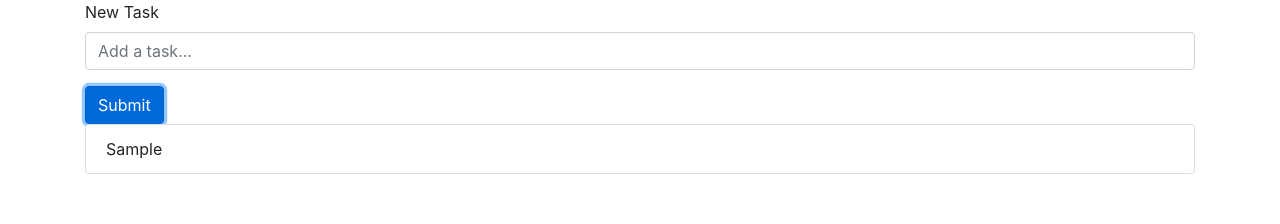
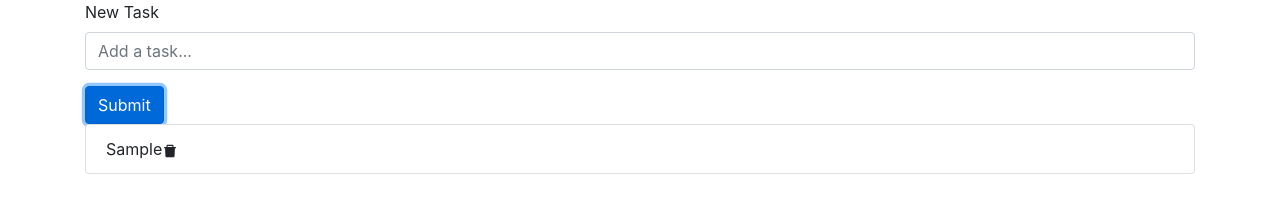
Before and after one commit to Tsugami/todolist-react-bootstrap, a React (Create React App) app: page / in a window 1280 px wide. Both pictures are taken after typing "Sample" into the empty fields and a click on the button "Submit". Shown: the top 224 px of the page. Built offline with nearby package versions, Linux system fonts and the light colour scheme.

Commit message:
add react icons!

```diff
--- a/package.json
+++ b/package.json
@@ -10,6 +10,7 @@
     "react": "^17.0.1",
     "react-bootstrap": "^1.5.0",
     "react-dom": "^17.0.1",
+    "react-icons": "^4.2.0",
     "react-scripts": "4.0.2",
     "web-vitals": "^1.0.1"
   },
--- /dev/null
+++ b/src/App.css
@@ -0,0 +1,4 @@
+.task-item {
+  justify-content: space-between;
+  align-items: center;
+}
--- a/src/App.js
+++ b/src/App.js
@@ -2,6 +2,9 @@ import React, { useState } from 'react'
 import { Container, ListGroup } from 'react-bootstrap'
 import TodoForm from './components/TodoForm'
 import { generateID } from './utils/generateID'
+import { AiFillDelete } from 'react-icons/ai'
+
+import './App.css'
 
 function App() {
   const [tasks, setTasks] = useState([])
@@ -22,7 +25,10 @@ function App() {
       />
       <ListGroup>
         {tasks.map((task) => (
-          <ListGroup.Item key={task.id}>{task.content}</ListGroup.Item>
+          <ListGroup.Item key={task.id}>
+            {task.content}
+            <AiFillDelete />
+          </ListGroup.Item>
         ))}
       </ListGroup>
     </Container>
```
Also changed, not shown: 1 other file (tests, documents, lock files or other folders).
